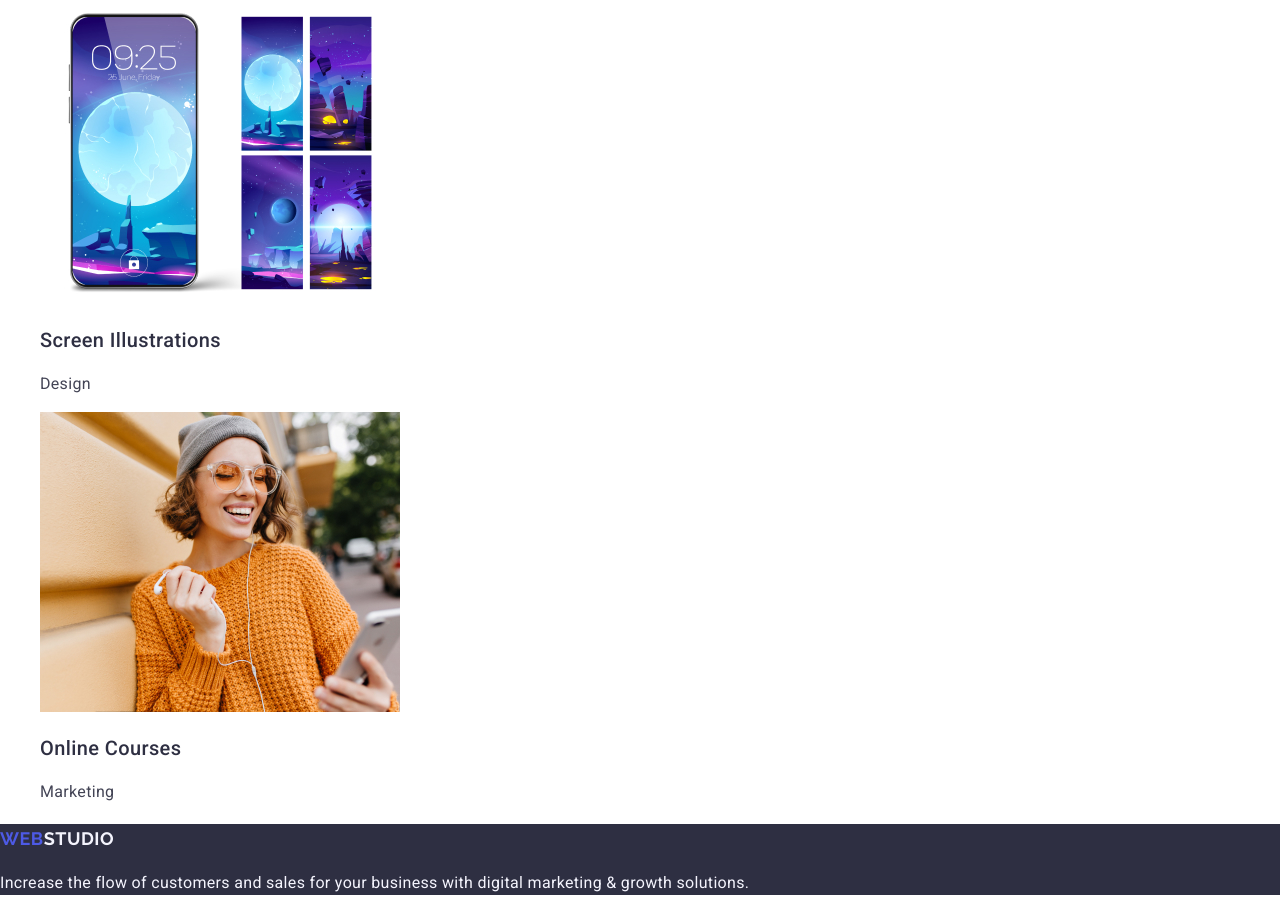
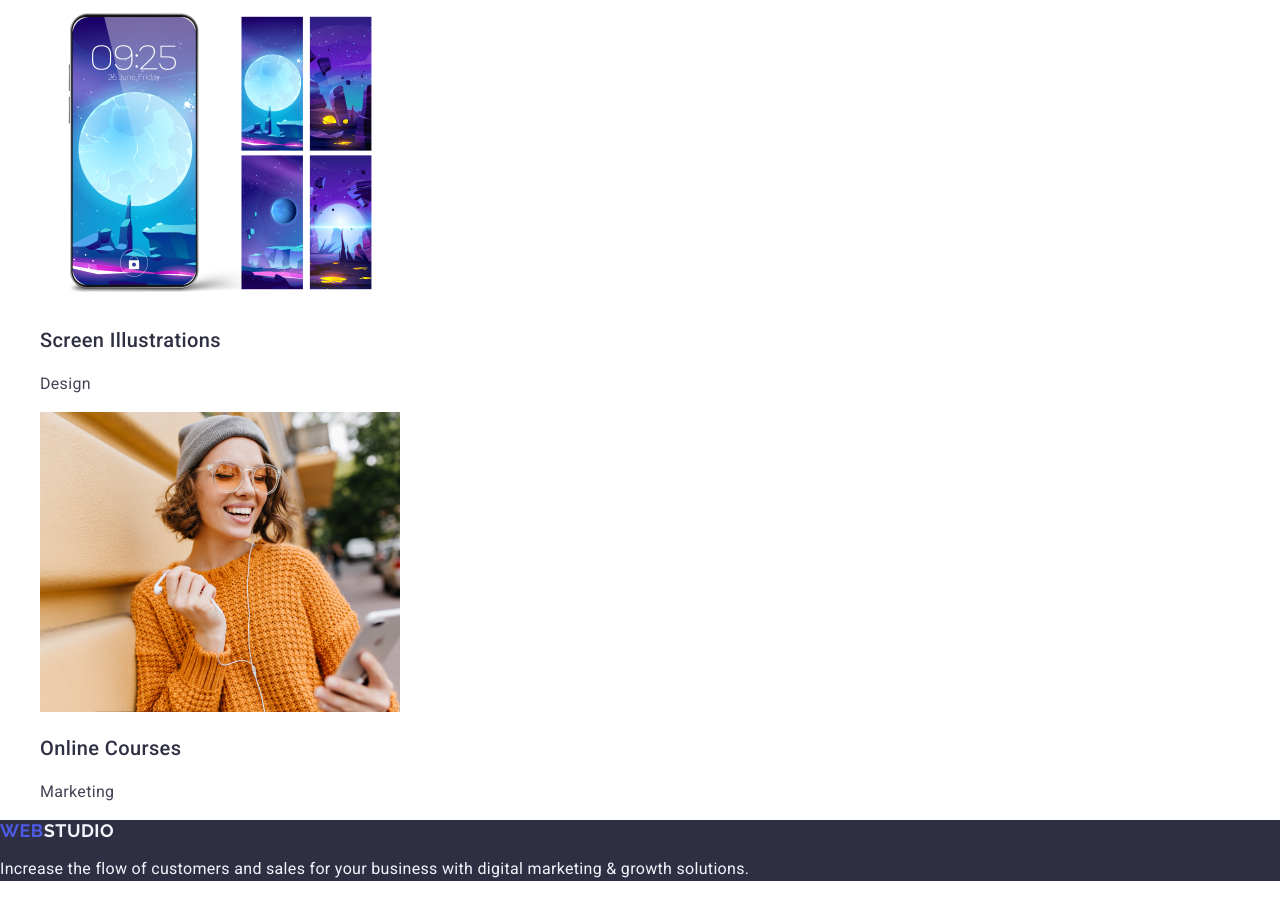
Before and after one commit to ijbdkjfjbv/goit-markup-hw-02, a plain HTML site: page index.html in a window 1280 px wide. Shown: the part 4043-4954 px from the top of the page. Drawn offline with nearby package versions, Linux system fonts and the light colour scheme.

Commit message:
add.index-html

```diff
--- a/index.html
+++ b/index.html
@@ -159,9 +159,7 @@
     </section>
    </main>
    <footer class="page-footer">
-    <h2 class="logot-two">
     <a class="logotype-two link" href="./index.html">Web<span class="logo-two link">Studio</span></a>
-    </h2>
     <p class="page-footer-title">Increase the flow of customers and sales for your business with digital marketing & growth solutions.</p>
    </footer>
 </body>
```
